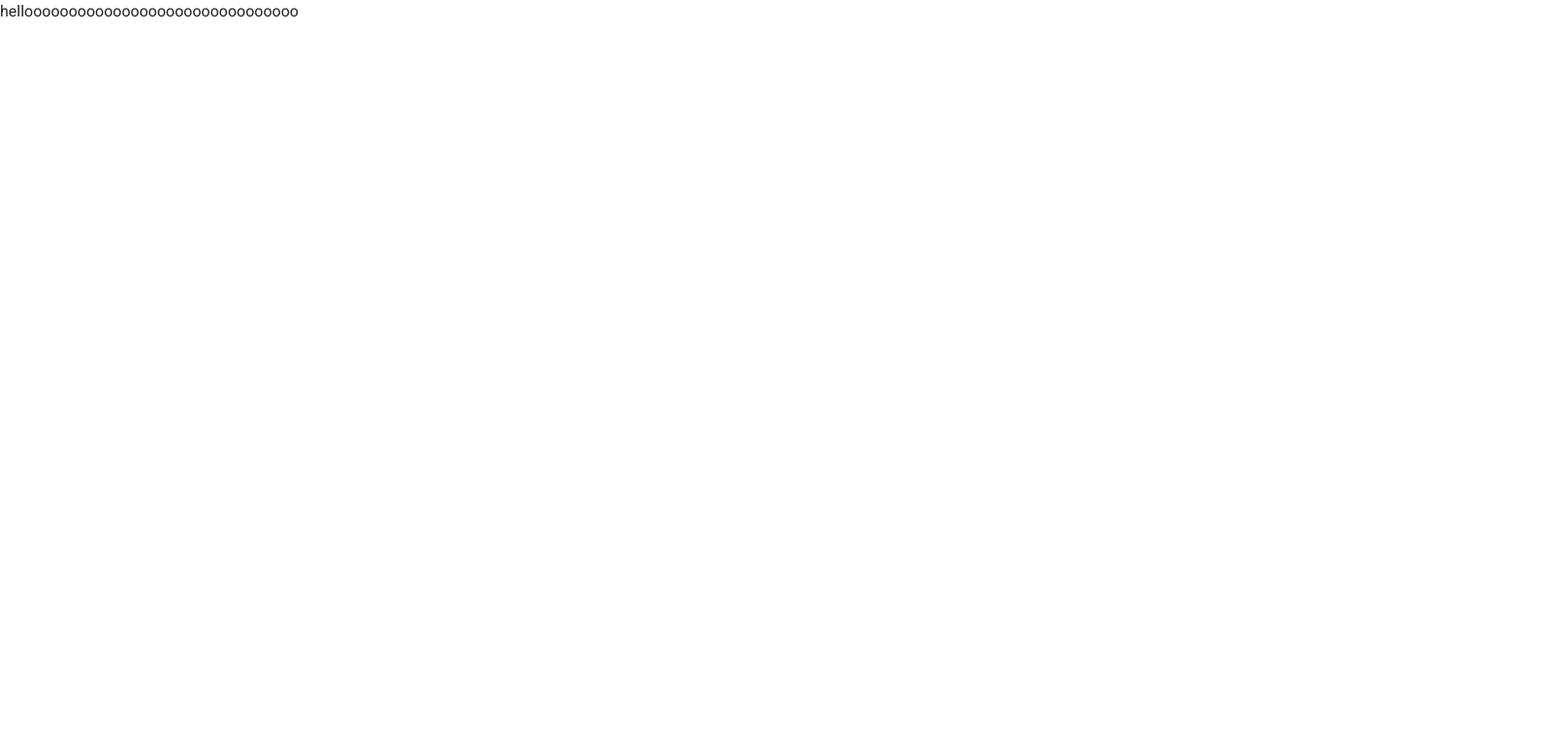
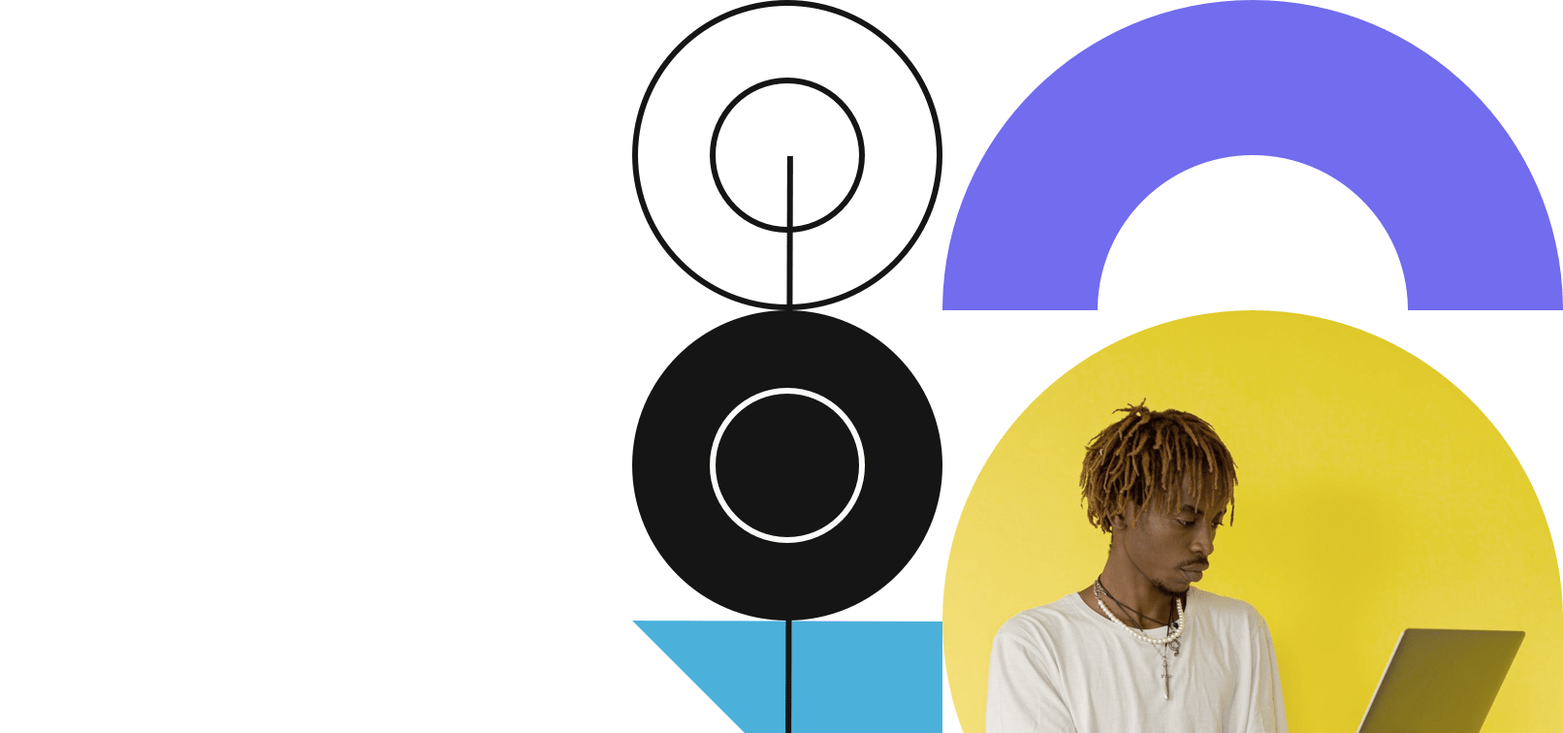
Before and after one commit to med-redha/fem-snapchallenge, a Vue app: page / in a window 1280 px wide. Shown: the top 756 px of the page at 97% size, 1612 px wide, since content can reach past the window. Built offline with nearby package versions, Linux system fonts and the light colour scheme.

Commit message:
feat: layout

```diff
--- a/src/components/snapChallenge.vue
+++ b/src/components/snapChallenge.vue
@@ -1,6 +1,15 @@
 <template>
- <div>
-  hellooooooooooooooooooooooooooooooo
+ <div class="landingPage">
+<v-row>
+  <v-col cols="6">
+    <div></div>
+  </v-col>
+  <v-col cols="6">
+    <div class="hero_section">
+      <img  class="hero_img" src="../assets/images/image-hero-desktop.png" alt="">
+    </div>
+  </v-col>
+</v-row>
  </div>
 </template>
 
```
